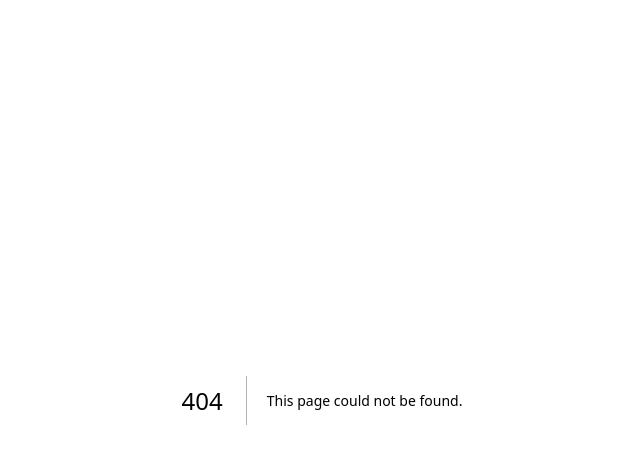
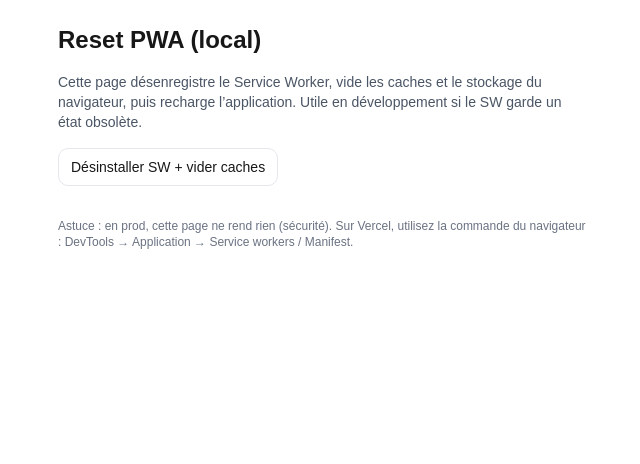
Before and after one commit to LDepin/Comparateur2-full, a Next.js app: page /dev/pwa-reset in a window 1280 px wide. Before the commit this address had no page. Shown: the top 464 px of the page, without its empty margins (318-958 px from the left). Built offline with nearby package versions, Linux system fonts and the light colour scheme.

Commit message:
PWA: SW register + offline banner + /dev/pwa-reset util page

```diff
--- a/src/app/SWRegister.tsx
+++ b/src/app/SWRegister.tsx
@@ -1,3 +1,4 @@
+// src/app/SWRegister.tsx
 "use client";
 import { useEffect } from "react";
 
@@ -5,7 +6,27 @@ export default function SWRegister() {
   useEffect(() => {
     if (typeof window === "undefined") return;
     if (!("serviceWorker" in navigator)) return;
-    // Évite le double en dev (HMR)
+
+    // On considère localhost et *.local comme environnement de dev
+    const isLocal =
+      location.hostname === "localhost" ||
+      location.hostname === "127.0.0.1" ||
+      location.hostname.endsWith(".local");
+
+    // En dev/local : s'assurer qu'aucun SW ne reste actif, et ne pas en enregistrer
+    const cleanupLocal = async () => {
+      try {
+        const regs = await navigator.serviceWorker.getRegistrations();
+        await Promise.all(regs.map((r) => r.unregister()));
+      } catch {}
+    };
+
+    if (isLocal) {
+      cleanupLocal();
+      return; // rien à enregistrer en local
+    }
+
+    // En prod : éviter le double enregistrement (HMR/Navigation)
     const already = (window as any).__sw_registered;
     if (already) return;
     (window as any).__sw_registered = true;
@@ -13,11 +34,12 @@ export default function SWRegister() {
     const register = async () => {
       try {
         await navigator.serviceWorker.register("/sw.js", { scope: "/" });
-        // Optionnel: console.log("SW registered");
+        // console.log("SW registered");
       } catch {
-        // silencieux en dev
+        // silencieux
       }
     };
+
     register();
   }, []);
 
--- /dev/null
+++ b/src/app/components/ResetPWALocal.tsx
@@ -0,0 +1,133 @@
+// src/app/components/ResetPWALocal.tsx
+"use client";
+
+import React, { useCallback, useMemo, useState } from "react";
+
+type Props = {
+  floating?: boolean;         // bouton flottant en bas à droite
+  label?: string;             // texte du bouton si non flottant
+  confirm?: boolean;          // demande une confirmation
+  className?: string;
+};
+
+/**
+ * Outil DEV : reset complet PWA côté navigateur (désenregistre SW, clear caches, storages) puis reload.
+ * En PROD, le composant ne rend rien par sécurité.
+ */
+export default function ResetPWALocal({
+  floating = true,
+  label = "Reset PWA local",
+  confirm = true,
+  className = "",
+}: Props) {
+  const [busy, setBusy] = useState(false);
+
+  // On cache en production par défaut
+  const isProd = useMemo(() => {
+    try {
+      return process.env.NODE_ENV === "production";
+    } catch {
+      return false;
+    }
+  }, []);
+
+  const doReset = useCallback(async () => {
+    if (confirm) {
+      // eslint-disable-next-line no-alert
+      const ok = window.confirm(
+        "Réinitialiser la PWA locale ? (Désenregistre le Service Worker, vide les caches et le stockage, puis recharge.)"
+      );
+      if (!ok) return;
+    }
+
+    setBusy(true);
+    try {
+      // 1) SW unregister (tous)
+      if ("serviceWorker" in navigator) {
+        const regs = await navigator.serviceWorker.getRegistrations();
+        await Promise.all(regs.map((r) => r.unregister().catch(() => {})));
+      }
+
+      // 2) Cache Storage
+      if ("caches" in window) {
+        const keys = await caches.keys();
+        await Promise.all(keys.map((k) => caches.delete(k).catch(() => {})));
+      }
+
+      // 3) IndexedDB
+      const anyWin = window as any;
+      if (anyWin.indexedDB && typeof (anyWin.indexedDB as any).databases === "function") {
+        try {
+          const dbs = await (anyWin.indexedDB as any).databases();
+          await Promise.all(
+            (dbs || []).map((db: any) => {
+              const name = db?.name;
+              if (!name) return Promise.resolve();
+              return new Promise<void>((resolve) => {
+                const req = indexedDB.deleteDatabase(name);
+                req.onsuccess = () => resolve();
+                req.onerror = () => resolve();
+                req.onblocked = () => resolve();
+              });
+            })
+          );
+        } catch {
+          // silencieux si non supporté
+        }
+      }
+
+      // 4) Web Storage
+      try {
+        window.localStorage?.clear();
+      } catch {}
+      try {
+        window.sessionStorage?.clear();
+      } catch {}
+
+      // 5) Reload dur
+      window.location.replace(window.location.origin + "/");
+    } finally {
+      setBusy(false);
+    }
+  }, [confirm]);
+
+  if (isProd) return null;
+
+  if (floating) {
+    return (
+      <button
+        type="button"
+        onClick={doReset}
+        disabled={busy}
+        title="Reset PWA local (dev)"
+        style={{
+          position: "fixed",
+          right: 12,
+          bottom: 12,
+          zIndex: 70,
+          padding: "10px 12px",
+          borderRadius: 9999,
+          boxShadow: "var(--shadow-md, 0 4px 12px rgba(0,0,0,.15))",
+          background: busy ? "#94a3b8" : "#0ea5e9",
+          color: "white",
+          opacity: 0.9,
+        }}
+        className={className}
+      >
+        {busy ? "…" : "Reset PWA"}
+      </button>
+    );
+  }
+
+  return (
+    <button
+      type="button"
+      onClick={doReset}
+      disabled={busy}
+      className={`rounded-md border px-3 py-2 text-sm ${className}`}
+      style={{ borderColor: "var(--color-border, #e5e7eb)" }}
+    >
+      {busy ? "…" : label}
+    </button>
+  );
+}
--- /dev/null
+++ b/src/app/dev/pwa-reset/page.tsx
@@ -0,0 +1,23 @@
+// src/app/dev/pwa-reset/page.tsx
+"use client";
+
+import ResetPWALocal from "@/app/components/ResetPWALocal";
+
+export default function PageResetPWA() {
+  return (
+    <main className="mx-auto max-w-xl p-6 space-y-4">
+      <h1 className="text-2xl font-semibold">Reset PWA (local)</h1>
+      <p className="text-sm text-gray-600">
+        Cette page désenregistre le Service Worker, vide les caches et le stockage du navigateur,
+        puis recharge l’application. Utile en développement si le SW garde un état obsolète.
+      </p>
+
+      <ResetPWALocal floating={false} label="Désinstaller SW + vider caches" />
+
+      <div className="pt-4 text-xs text-gray-500">
+        Astuce : en prod, cette page ne rend rien (sécurité). Sur Vercel, utilisez la commande du navigateur :
+        DevTools → Application → Service workers / Manifest.
+      </div>
+    </main>
+  );
+}
```
